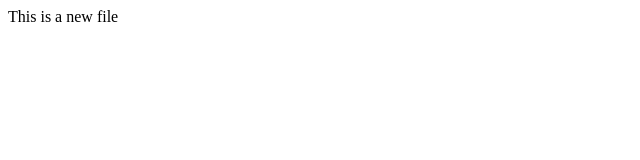
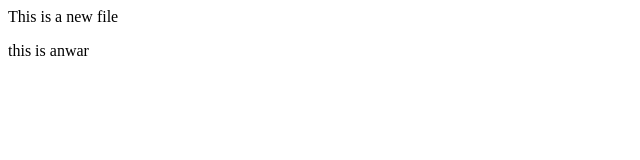
Before and after one commit to Syedanwar-mashalkar/localrepo, a plain HTML site: page index.html in a window 1280 px wide. Shown: the full height of the page, 0-640 px from the left. Drawn offline with Linux system fonts and the light colour scheme.

Commit message:
add new feature

```diff
--- a/index.html
+++ b/index.html
@@ -1 +1,2 @@
 <p>This is a new file</p>
+<p>this is anwar</p>
```
